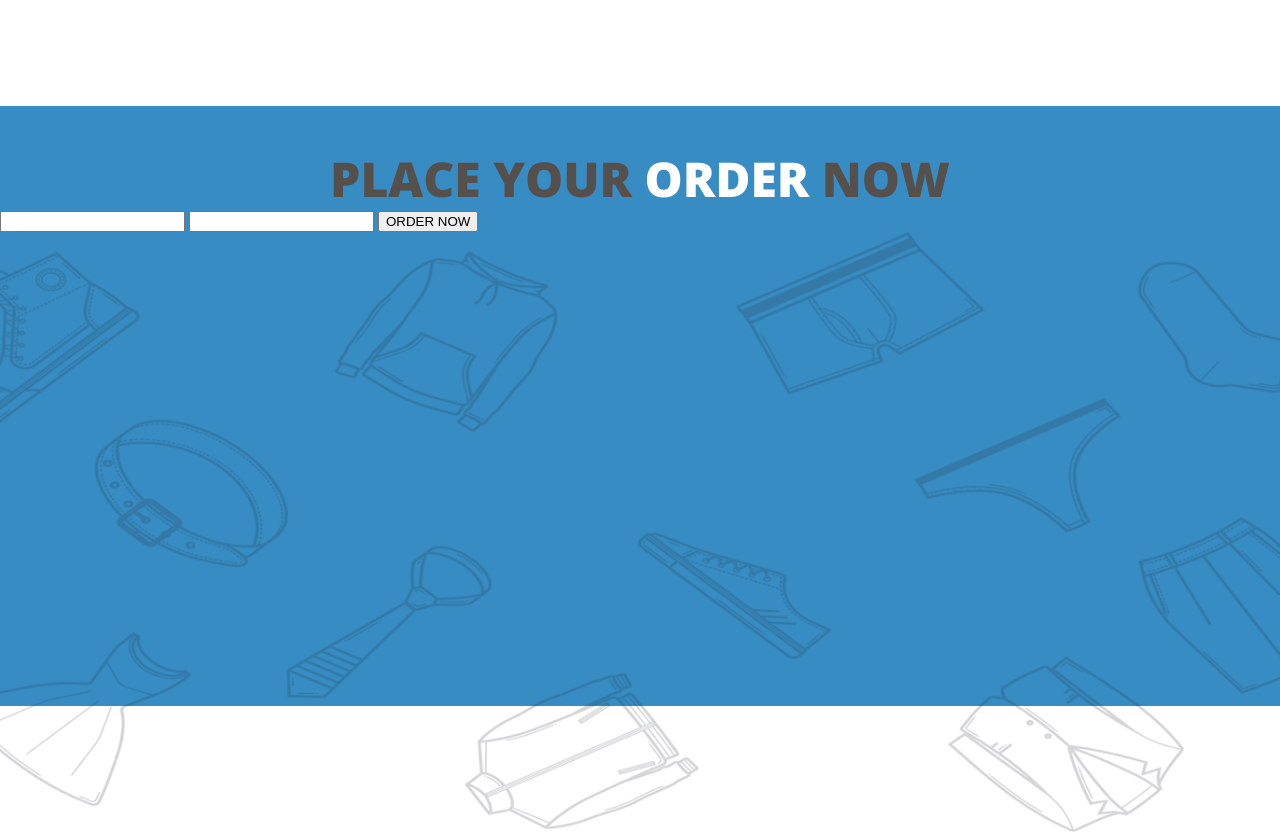
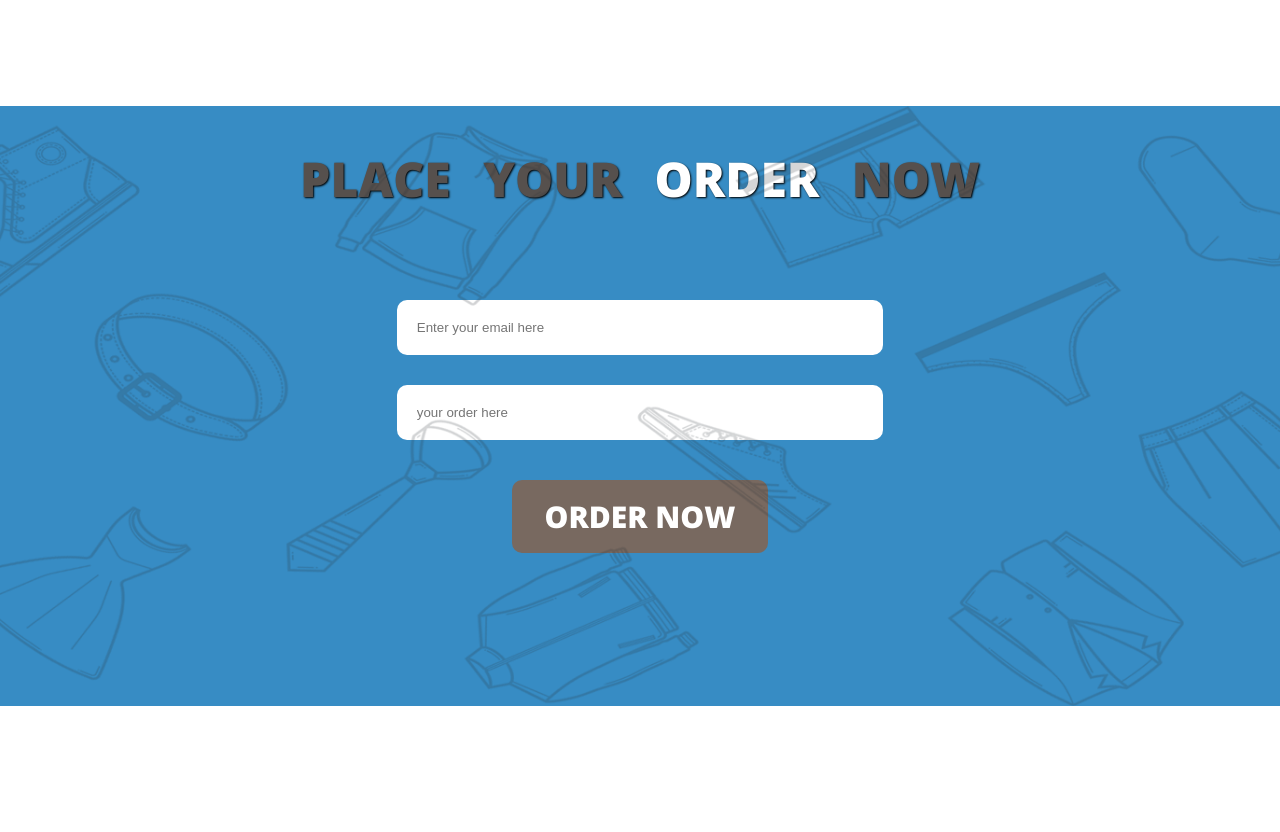
Before and after one commit to Eiliya-rezaie/first-psd, a website: page index.html in a window 1280 px wide. Shown: the part 3623-4455 px from the top of the page. After the commit the page ends 4329 px from the top, so only its background shows below. Drawn offline with nearby package versions, Linux system fonts and the light colour scheme.

Commit message:
end-make-form

```diff
--- a/index.html
+++ b/index.html
@@ -719,8 +719,8 @@ oque penatibus et magnis dis pa
             <!-- end make headline -->
             <!-- make form -->
             <form action="get">
-                <input type="email" name="email" id="email">
-                <input type="text" name="text" id="text">
+                <input type="email" name="email" id="email" placeholder="Enter your email here">
+                <input type="text" name="text" id="text" placeholder="your order here">
                 <button>
                     ORDER  NOW
                 </button>
--- a/sass/xl.scss
+++ b/sass/xl.scss
@@ -852,6 +852,7 @@
             // make headline
             >section:nth-of-type(1){
                 width: 100%;
+                position: absolute;
                 >h1:nth-of-type(1){
                     width: 100%;
                     text-align: center;
@@ -861,12 +862,65 @@
                     font-weight: 900;
                     padding-top: 40px;
                     box-sizing: border-box;
+                    word-spacing: 20px;
+                    text-shadow: 1px 1px 2px black;
                     >span:nth-of-type(1){
                         color: white;
                     }
                 }
             }
             // end make headline
+            >form:nth-of-type(1){
+                // margin-top: 20px;
+                position: absolute;
+                display: flex;
+                flex-flow: column wrap;
+                width: 100%;
+                height: 100%;
+                justify-content: center;
+                align-items: flex-start;
+                padding-top: 40px;
+                box-sizing: border-box;
+                >input[type=email]{
+                    display: block;
+                    width: 38%;
+                    margin-left: calc(50% - 38% / 2);
+                    padding: 20px;
+                    box-sizing: border-box;
+                    border-radius: 10px;
+                    border: none;
+                    outline: none;
+                }
+                >input[type=text]{
+                    display: block;
+                    width: 38%;
+                    margin-left: calc(50% - 38% / 2);
+                    padding: 20px;
+                    box-sizing: border-box;
+                    border-radius: 10px;
+                    border: none;
+                    outline: none;
+                    margin-top: 30px;
+                }
+                >button{
+                    width: 20%;
+                    display: block;
+                    margin-left: calc(50% - 20% / 2);
+                    font-size: 30px;
+                    @include font;
+                    font-weight: 900;
+                    color: white;
+                    background-color: #786960;
+                    padding: 16px 0px;
+                    box-sizing: border-box;
+                    border: none;
+                    border-radius: 10px;
+                    margin-top: 40px;
+                    &:hover{
+                        box-shadow: 4px 4px 7px black;
+                    }
+                }
+            }
         }
         // end make form
         // END MAKE BODY
```
Also changed, not shown: css/main.css.
